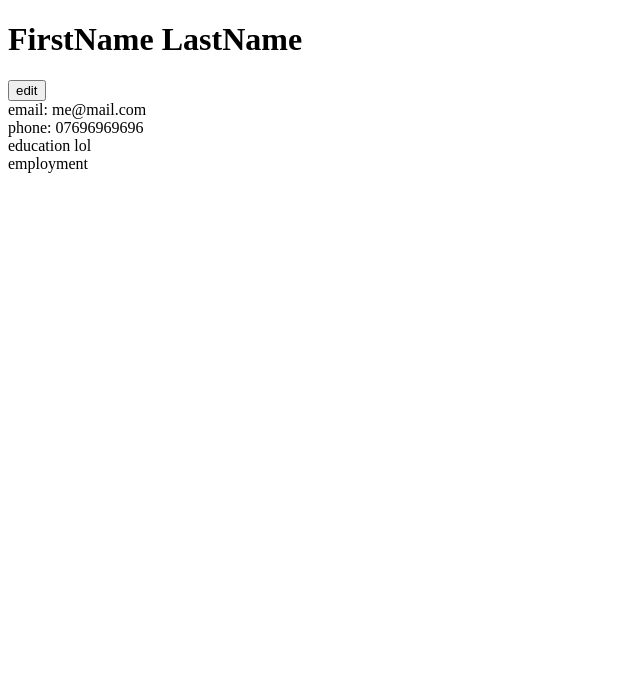
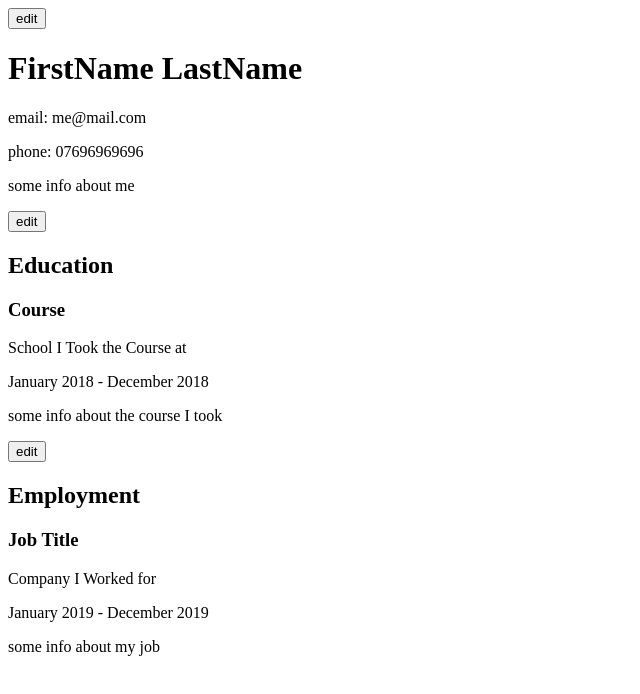
Before and after one commit to Nilej24/make-a-cv, a React (Create React App) app: page / in a window 1280 px wide. Shown: the top 694 px of the page, without its empty margins (0-640 px from the left). Built offline with nearby package versions, Linux system fonts and the light colour scheme.

Commit message:
done with basic display; too lazy to style rn

```diff
--- a/src/App.js
+++ b/src/App.js
@@ -2,6 +2,7 @@ import React from 'react';
 
 import Info from './components/Info';
 import Education from './components/Education';
+import Employment from './components/Employment';
 
 class App extends React.Component {
   constructor(props) {
@@ -15,7 +16,7 @@ class App extends React.Component {
       <div>
         <Info />
         <Education />
-        employment
+        <Employment />
       </div>
     );
   }
--- a/src/components/Education.jsx
+++ b/src/components/Education.jsx
@@ -1,23 +1,40 @@
 import React from 'react';
 
-function Course(name, school, startDate, endDate) {
-  return {name, school, startDate, endDate};
+function Course(name, school, startDate, endDate, description) {
+  return {name, school, startDate, endDate, description};
 }
 
 class Education extends React.Component {
   constructor(props) {
     super(props);
 
+    const description = 'some info about the course I took';
+
     this.state = {
       courses: [
-
+        Course('Course', 'School I Took the Course at', 'January 2018', 'December 2018', description),
       ],
     };
   }
 
   render() {
     return (
-      <div>education lol</div>
+      <div>
+        <button>edit</button>
+        <h2>Education</h2>
+        {this.state.courses.map((course) => {
+          const {name, school, startDate, endDate, description} = course;
+
+          return (
+            <div>
+              <h3>{name}</h3>
+              <p>{school}</p>
+              <p>{startDate} - {endDate}</p>
+              <p>{description}</p>
+            </div>
+          );
+        })}
+      </div>
     );
   }
 }
--- /dev/null
+++ b/src/components/Employment.jsx
@@ -0,0 +1,42 @@
+import React from 'react';
+
+function Job(title, company, startDate, endDate, description) {
+  return {title, company, startDate, endDate, description};
+}
+
+class Employment extends React.Component {
+  constructor(props) {
+    super(props);
+
+    const description = 'some info about my job';
+
+    this.state = {
+      jobs: [
+        Job('Job Title', 'Company I Worked for', 'January 2019', 'December 2019', description),
+      ],
+    };
+  }
+
+  render() {
+    return (
+      <div>
+        <button>edit</button>
+        <h2>Employment</h2>
+        {this.state.jobs.map((job) => {
+          const {title, company, startDate, endDate, description} = job;
+
+          return (
+            <div>
+              <h3>{title}</h3>
+              <p>{company}</p>
+              <p>{startDate} - {endDate}</p>
+              <p>{description}</p>
+            </div>
+          );
+        })}
+      </div>
+    );
+  }
+}
+
+export default Employment;
--- a/src/components/Info.jsx
+++ b/src/components/Info.jsx
@@ -9,18 +9,20 @@ class Info extends React.Component {
       lastName: 'LastName',
       email: 'me@mail.com',
       phone: '07696969696',
+      description: 'some info about me',
     };
   }
 
   render() {
-    const { firstName, lastName, email, phone } = this.state;
+    const { firstName, lastName, email, phone, description } = this.state;
 
     return (
       <div>
+        <button>edit</button>
         <h1>{firstName} {lastName}</h1>
-        <button>edit</button>
-        <div>email: {email}</div>
-        <div>phone: {phone}</div>
+        <p>email: {email}</p>
+        <p>phone: {phone}</p>
+        <p>{description}</p>
       </div>
     );
   }
```
